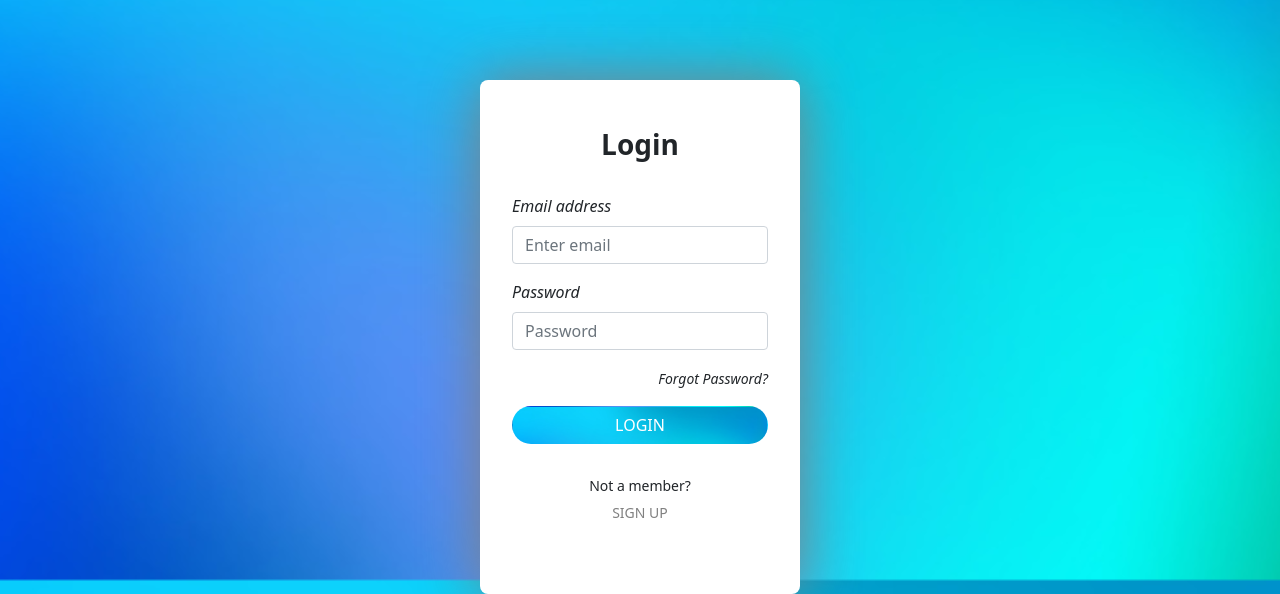
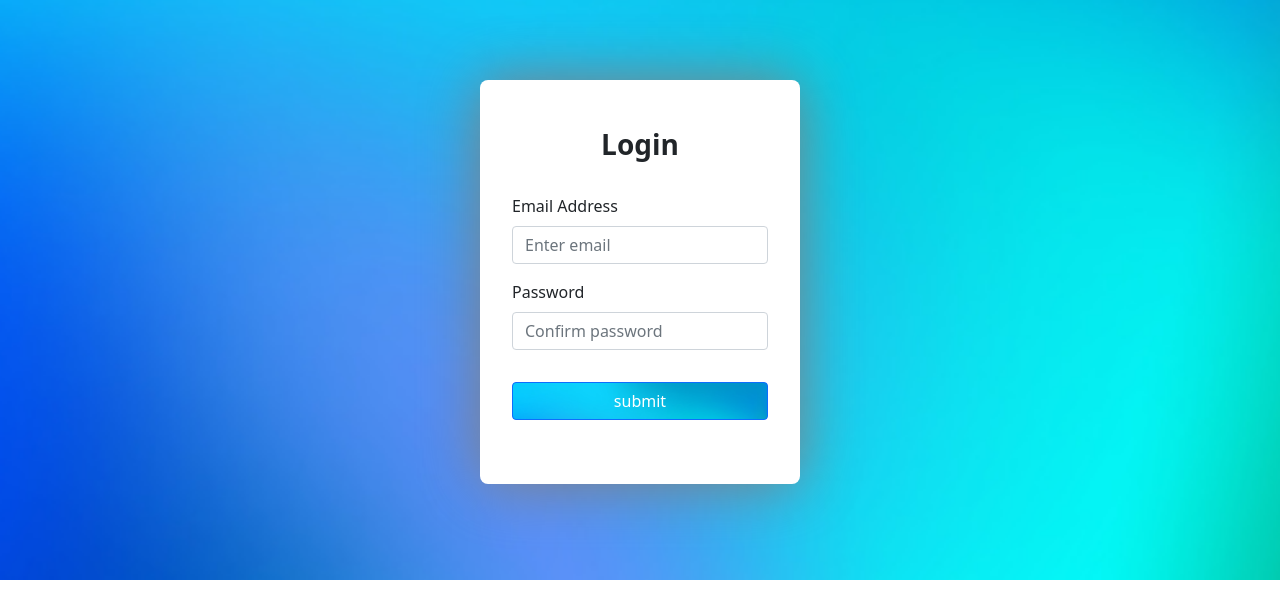
Before and after one commit to hamzashaikh8/FirstPitch, a Flask app: page /login in a window 1280 px wide. Shown: the part 220-814 px from the top of the page. Run offline with Flask 2, Linux system fonts and the light colour scheme; some libraries are stand-ins or nearby versions.

Commit message:
edit login.html

```diff
--- a/website/auth.py
+++ b/website/auth.py
@@ -1,15 +1,19 @@
-from flask import Blueprint, Flask, render_template
+from flask import Blueprint, Flask, render_template, request
 
 auth = Blueprint('auth',__name__)
 
-@auth.route('/login')
+@auth.route('/login', methods=['GET','POST'])
 def login():
-    return render_template("login.html", text="Testing")
+    data = request.form
+    print(data)
+    return render_template("login.html")
 
 @auth.route('/logout')
 def logout():
     return "<h1>Logout</h1>"
 
-@auth.route('/sign-up')
+@auth.route('/sign-up',methods=['GET','POST'])
 def sign_up():
+    data = request.form
+    print(data)
     return render_template("sign_up.html")
--- a/website/templates/login.html
+++ b/website/templates/login.html
@@ -11,30 +11,29 @@
 	<link href="https://cdn.jsdelivr.net/npm/bootstrap@5.1.3/dist/css/bootstrap.min.css" rel="stylesheet" integrity="sha384-1BmE4kWBq78iYhFldvKuhfTAU6auU8tT94WrHftjDbrCEXSU1oBoqyl2QvZ6jIW3" crossorigin="anonymous">
   </head>
   <body>
-    <form method="post">
 	<div class="login-form">
         <div class="login-header">
             <h3 style="font-weight: 700;">Login</h3>
         </div>
-        <form class="form-inputs">
-            <div class="form-group">
-              <label for="emailInput" style="font-style: italic;">Email address</label>
-              <input type="email" class="form-control" id="emailInput" aria-describedby="emailHelp" placeholder="Enter email">
-            </div>
-            <div class="form-group">
-              <label for="passwordInput" style="font-style: italic;">Password</label>
-              <input type="password" class="form-control" id="passwordInput" placeholder="Password">
-            </div>
-
-            <div style="text-align: right; font-weight: 50; font-style: italic;"><small>Forgot Password?</small></div>
-            <button type="submit" class="btn login-btn rounded-pill"><span style="font-weight: 500; color:white">LOGIN</span></button>
-          </form>
-          <div class="other-signup">
-            <h6 style="font-weight: 100;"><small>Not a member?</small></h6>
-            <h6 style="font-weight: 600; color:grey"><small>SIGN UP</small></h6>
+        <form method="POST">
+          <div class = "form-group">
+              <label for="email">Email Address</label>
+              <input type="email"
+              class="form-control"
+              id="email"
+              name="email"
+              placeholder="Enter email"/>
           </div>
-    </div>
-  </form>
+          <div class = "form-group">
+              <label for="password1">Password</label>
+              <input type="password"
+              class="form-control"
+              id="password1"
+              name="password1"
+              placeholder="Confirm password"/>
+          </div>
+          <button type="submit" class="btn btn-primary">submit</button>
+      </form>
   </body>
 </html>
 {% endblock %}
--- a/website/templates/sign_up.html
+++ b/website/templates/sign_up.html
@@ -28,7 +28,7 @@
         name="password1"
         placeholder="Confirm password"/>
     </div>
-    <button type="submit" class="btn btn-primary">Submit</button>
+    <button type="submit" class="btn btn-primary">submit</button>
 </form>
 <h1> This is the sign up page</h1>
 {% endblock %}
```
Also changed, not shown: README.md.
